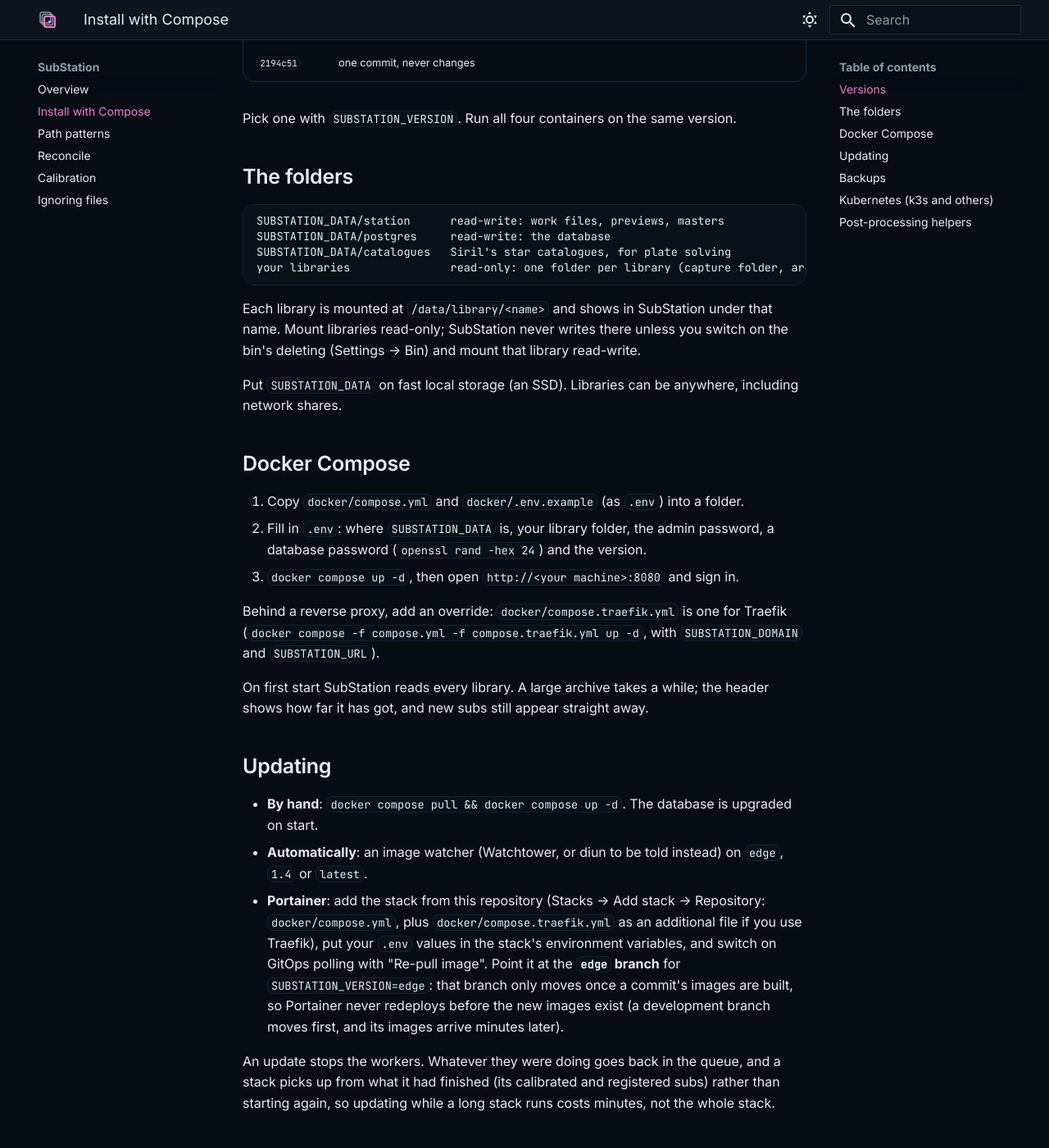
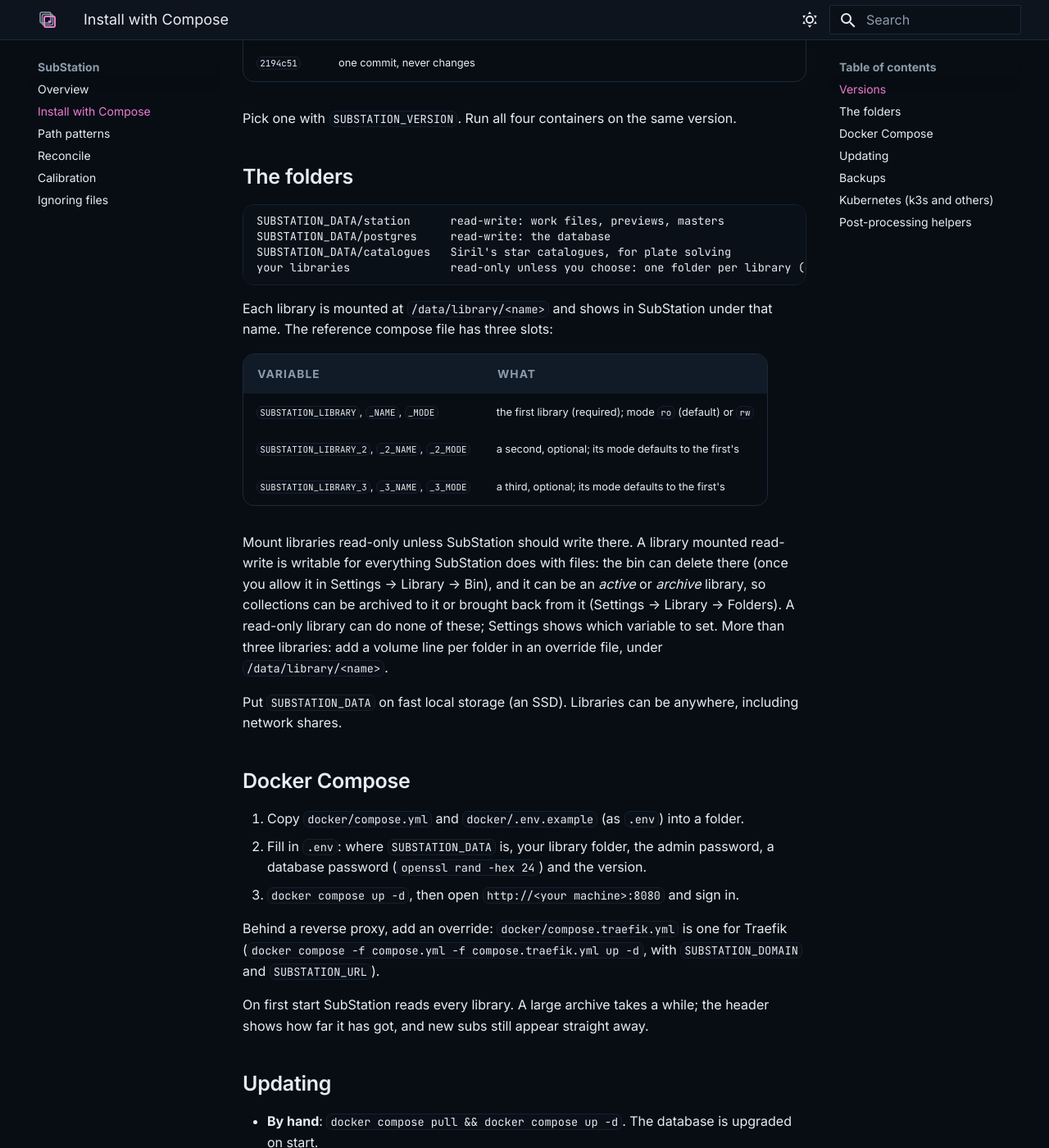
Before and after one commit to DeanJ87/substation, an MkDocs documentation site: the page built from docs/user/install.md, in a window 1280 px wide and 1400 px high, scrolled down 892 px. Shown: the whole window at 82% size. Built offline with MkDocs 1.6.1 and Material for MkDocs 9.7.7, drawn with Linux system fonts in a browser that asks for light colours.

Commit message:
Compose: a mode per library (SUBSTATION_LIBRARY_2_MODE, _3_MODE default to the first's), a third library slot with its own hidden placeholder, SUBSTATION_LIBRARY_NAMES for the read-only reason; install guide lists the variables

````diff
--- a/docs/user/install.md
+++ b/docs/user/install.md
@@ -32,12 +32,23 @@
 SUBSTATION_DATA/station      read-write: work files, previews, masters
 SUBSTATION_DATA/postgres     read-write: the database
 SUBSTATION_DATA/catalogues   Siril's star catalogues, for plate solving
-your libraries               read-only: one folder per library (capture folder, archive, …)
+your libraries               read-only unless you choose: one folder per library (capture folder, archive, …)
 ```
 
-Each library is mounted at `/data/library/<name>` and shows in SubStation under that name. Mount libraries
-read-only; SubStation never writes there unless you switch on the bin's deleting (Settings → Bin) and mount
-that library read-write.
+Each library is mounted at `/data/library/<name>` and shows in SubStation under that name. The reference compose
+file has three slots:
+
+| Variable | What |
+| --- | --- |
+| `SUBSTATION_LIBRARY`, `_NAME`, `_MODE` | the first library (required); mode `ro` (default) or `rw` |
+| `SUBSTATION_LIBRARY_2`, `_2_NAME`, `_2_MODE` | a second, optional; its mode defaults to the first's |
+| `SUBSTATION_LIBRARY_3`, `_3_NAME`, `_3_MODE` | a third, optional; its mode defaults to the first's |
+
+Mount libraries read-only unless SubStation should write there. A library mounted read-write is writable for
+everything SubStation does with files: the bin can delete there (once you allow it in Settings → Library → Bin),
+and it can be an *active* or *archive* library, so collections can be archived to it or brought back from it
+(Settings → Library → Folders). A read-only library can do none of these; Settings shows which variable to set.
+More than three libraries: add a volume line per folder in an override file, under `/data/library/<name>`.
 
 Put `SUBSTATION_DATA` on fast local storage (an SSD). Libraries can be anywhere, including network shares.
 
````
Also changed, not shown: 2 other files.
